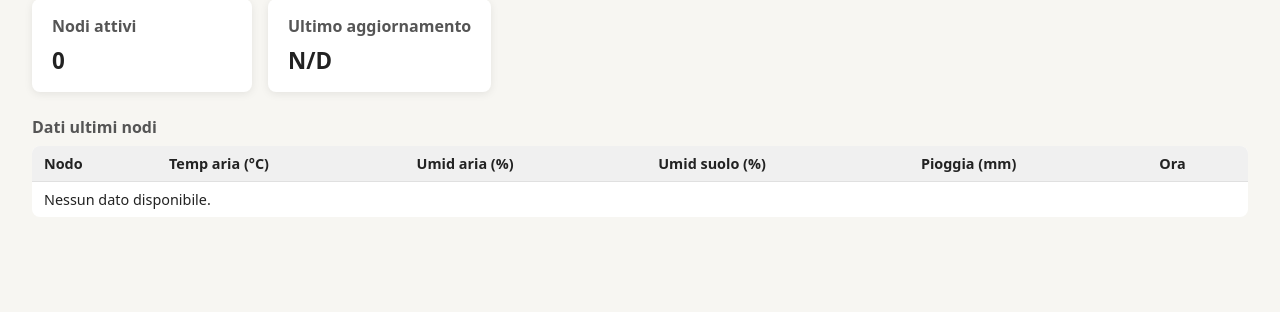
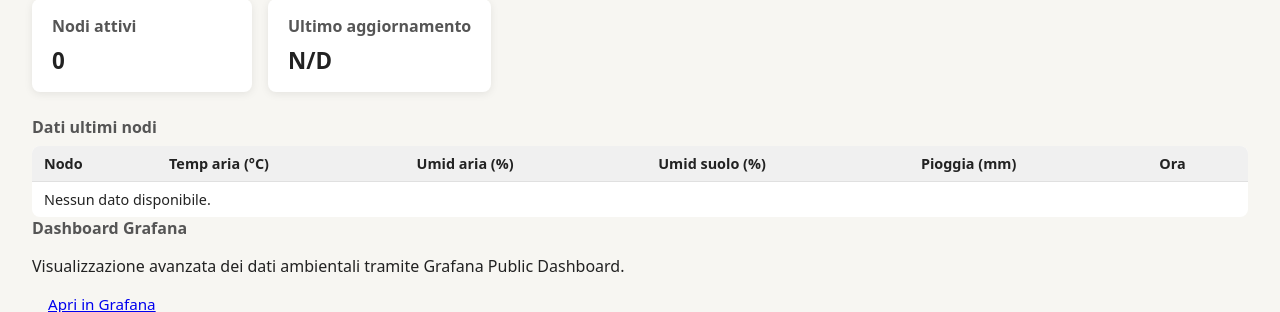
Before and after one commit to gregoriogennari-blip/VINEGUARD, a Django app: page / in a window 1280 px wide. Shown: the part 88-400 px from the top of the page. Run offline with Django 5.2, Linux system fonts and the light colour scheme; data that the repository does not hold is empty.

Commit message:
Add Grafana dashboard section to index.html
Added a new section for Grafana dashboard visualization with a header and an embedded iframe.

```diff
--- a/dashboard/templates/dashboard/index.html
+++ b/dashboard/templates/dashboard/index.html
@@ -60,7 +60,36 @@
       </tbody>
     </table>
   </section>
+<section class="section section-grafana">
+  <header class="section-header">
+    <div>
+      <h2 class="section-title">Dashboard Grafana</h2>
+      <p class="section-subtitle">
+        Visualizzazione avanzata dei dati ambientali tramite Grafana Public Dashboard.
+      </p>
+    </div>
+    <div class="section-actions">
+      <a
+        href="https://vineguardssh.grafana.net/public-dashboards/c6686e371a894ba68fcfb0c9e465c964"
+        target="_blank"
+        rel="noopener noreferrer"
+        class="btn btn-secondary"
+      >
+        Apri in Grafana
+      </a>
+    </div>
+  </header>
 
+  <div class="grafana-wrapper">
+    <iframe
+      src="https://vineguardssh.grafana.net/public-dashboards/c6686e371a894ba68fcfb0c9e465c964"
+      loading="lazy"
+      referrerpolicy="no-referrer"
+      frameborder="0"
+      class="grafana-iframe"
+    ></iframe>
+  </div>
+</section>
   <script src="{% static 'dashboard/app.js' %}"></script>
 </body>
 </html>
```
